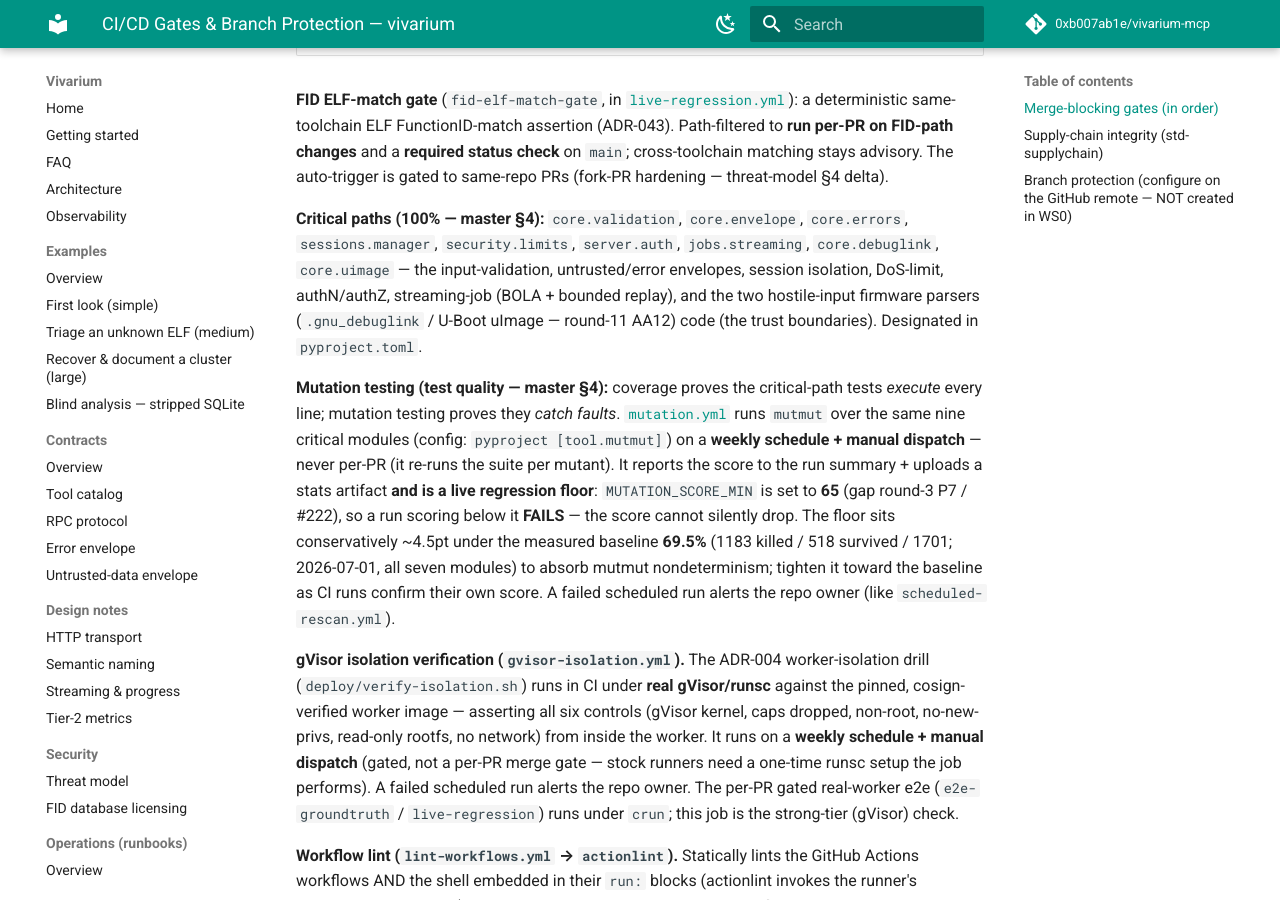
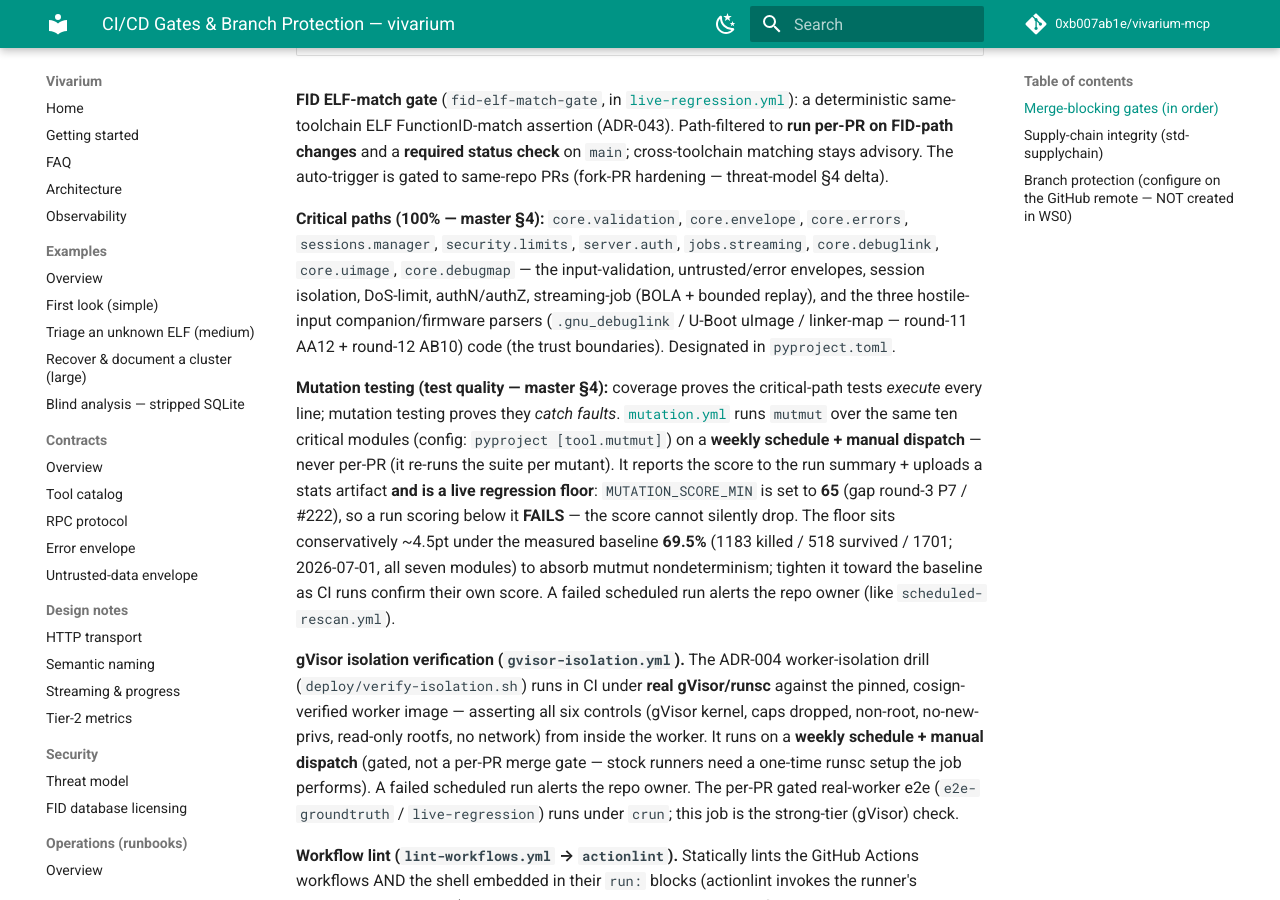
Before and after one commit to 0xb007ab1e/vivarium-mcp, an MkDocs documentation site: the page built from docs/ci-cd.md, in a window 1280 px wide and 900 px high, scrolled down 1023 px. Built offline with MkDocs 1.6.1 and Material for MkDocs 9.7.7, drawn with Linux system fonts in a browser that asks for light colours; comment, search, counter and statistics services are not loaded.

Commit message:
fix(round-12): AA7 aggregate accuracy + promote debugmap to 100%-critical (AB8/AB9/AB10) (#306)
Round-12 Lows — server + config + test only, no worker rebuild:

AB8 — the multi-region aggregate byte budget now runs the same OOM
_preflight_check (reject-mode) as the per-ref path (round-11 gated only on
check_binary_size).

AB9 — a slice region is carved from the PARENT source_ref, which the worker
materializes whole to slice; the parent's full size now counts ONCE toward the
aggregate peak (round-11 omitted it -> real peak ~2x cap, not the "<= single
binary" the #303 message claimed). Regression test added.

AB10 — core.debugmap (the 3rd hostile companion parser, sibling of the round-11
debuglink/uimage) promoted to the 100%-critical set across all four lock-step
sites + docs/ci-cd.md; critical set 9 -> 10. It is at 100% line+branch and now
fuzzed (AB5), so it is a genuine member.

AB6 closed by AB1/AB2 (release/nightly use the same mirrored Containerfile).
AB7 (a 3rd musl mirror on top of the existing 2-deep) deferred as marginal — to
ride the next worker-touching change rather than burn a dedicated rebuild cycle.

Co-authored-by: Claude Opus 4.8 <noreply@anthropic.com>

```diff
--- a/docs/ci-cd.md
+++ b/docs/ci-cd.md
@@ -28,14 +28,14 @@ gated to same-repo PRs (fork-PR hardening — threat-model §4 delta).
 
 **Critical paths (100% — master §4):** `core.validation`, `core.envelope`, `core.errors`,
 `sessions.manager`, `security.limits`, `server.auth`, `jobs.streaming`, `core.debuglink`,
-`core.uimage` — the input-validation, untrusted/error envelopes, session isolation, DoS-limit,
-authN/authZ, streaming-job (BOLA + bounded replay), and the two hostile-input firmware parsers
-(`.gnu_debuglink` / U-Boot uImage — round-11 AA12) code (the trust boundaries). Designated in
+`core.uimage`, `core.debugmap` — the input-validation, untrusted/error envelopes, session isolation, DoS-limit,
+authN/authZ, streaming-job (BOLA + bounded replay), and the three hostile-input companion/firmware parsers
+(`.gnu_debuglink` / U-Boot uImage / linker-map — round-11 AA12 + round-12 AB10) code (the trust boundaries). Designated in
 `pyproject.toml`.
 
 **Mutation testing (test quality — master §4):** coverage proves the critical-path tests *execute*
 every line; mutation testing proves they *catch faults*. [`mutation.yml`](../.github/workflows/mutation.yml)
-runs `mutmut` over the same nine critical modules (config: `pyproject [tool.mutmut]`) on a **weekly
+runs `mutmut` over the same ten critical modules (config: `pyproject [tool.mutmut]`) on a **weekly
 schedule + manual dispatch** — never per-PR (it re-runs the suite per mutant). It reports the score
 to the run summary + uploads a stats artifact **and is a live regression floor**: `MUTATION_SCORE_MIN`
 is set to **65** (gap round-3 P7 / #222), so a run scoring below it **FAILS** — the score cannot
--- a/pyproject.toml
+++ b/pyproject.toml
@@ -240,6 +240,7 @@ exclude_lines = [
 #   - src/vivarium/jobs/streaming.py      (streaming BOLA + resource bounds + the N4 replay window)
 #   - src/vivarium/core/debuglink.py      (hostile-ELF .gnu_debuglink parser — CWE-22; round-11 AA12)
 #   - src/vivarium/core/uimage.py         (hostile U-Boot uImage header parser — CWE-400; round-11 AA12)
+#   - src/vivarium/core/debugmap.py       (hostile linker/nm/.sym symbol-map parser; round-12 AB10)
 
 [tool.bandit]
 # bandit SAST config; asserts in tests are excluded via the test path, not by skipping checks.
@@ -252,7 +253,7 @@ exclude_dirs = ["tests", ".venv"]
 # ---------------------------------------------------------------------------
 [tool.mutmut]
 # Copy the WHOLE package into mutants/ (so tests that import or read other vivarium files by
-# path still resolve), but MUTATE only the nine critical modules (only_mutate) — master §4:
+# path still resolve), but MUTATE only the ten critical modules (only_mutate) — master §4:
 # mutation testing on critical paths. These are exactly the modules under the 100%-coverage
 # gate (see [tool.coverage] critical-paths note); mutation proves those tests catch faults.
 # (jobs/streaming.py added round-3 P5 — critical-tested; BOLA + resource bounds + the N4 replay window.)
@@ -267,6 +268,7 @@ only_mutate = [
   "*/vivarium/jobs/streaming.py",
   "*/vivarium/core/debuglink.py",
   "*/vivarium/core/uimage.py",
+  "*/vivarium/core/debugmap.py",
 ]
 # Copy repo-root packages the suite needs at COLLECTION time: `worker/` (5 unit tests
 # `from worker import …`) and `scripts/` (test_naming_eval_script / test_generate_fidb_script
```
Also changed, not shown: CHANGELOG.md (+15 -0 lines), 4 other files.
